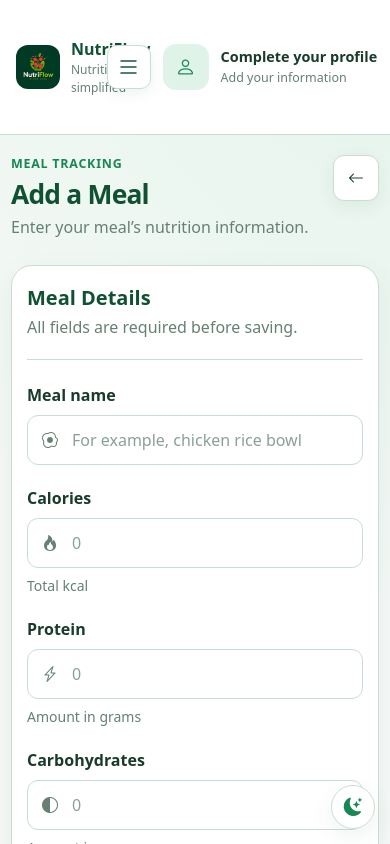
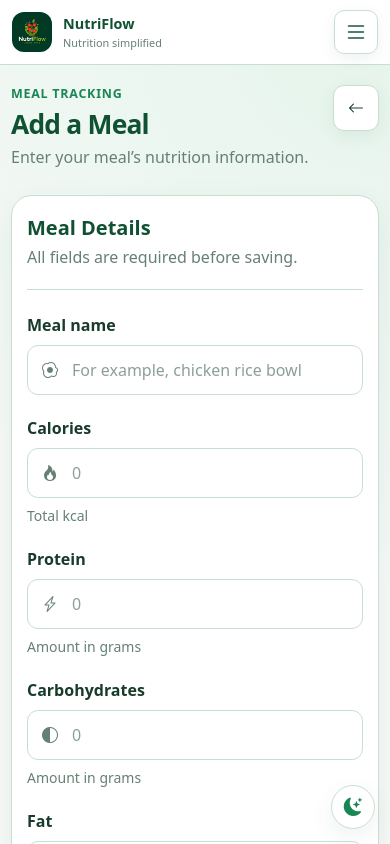
Before and after one commit to sengleapheng65-lab/NutriFlow-web-app, a React (Vite) app in the folder frontend/: page /add-meal in a window 390 px wide. Shown: the top 844 px of the page. Built offline with nearby package versions, Linux system fonts and the light colour scheme.

Commit message:
Profile features update for phone view

```diff
--- a/frontend/src/styles/AppSidebar.css
+++ b/frontend/src/styles/AppSidebar.css
@@ -11,6 +11,28 @@
     var(--page-background);
 }
 
+/* Area that displays the selected page */
+.app-layout-content {
+  width: 100%;
+  min-width: 0;
+}
+
+/* Keep every application page aligned */
+.dashboard-main,
+.add-meal-main,
+.history-main,
+.goals-main,
+.profile-main,
+.settings-main {
+  width: 100%;
+  max-width: 1450px;
+  min-width: 0;
+  min-height: 100vh;
+  margin: 0 auto;
+  padding: 35px 40px;
+  color: var(--text);
+}
+
 /* ================================
    APPLICATION SIDEBAR
    ================================ */
@@ -18,7 +40,7 @@
 .app-sidebar {
   position: sticky;
   top: 0;
-  width: 230px;
+  width: 240px;
   min-height: 100vh;
   height: 100vh;
   padding: 25px 17px 20px;
@@ -29,11 +51,14 @@
   background: var(--surface);
 }
 
-/* Application logo */
+/* ================================
+   APPLICATION LOGO
+   ================================ */
+
 .app-sidebar-brand {
   min-height: 70px;
-  margin-bottom: 20px;
-  padding: 0 9px 25px;
+  margin-bottom: 14px;
+  padding: 0 9px 20px;
   display: flex;
   align-items: center;
   gap: 11px;
@@ -51,21 +76,104 @@
 }
 
 .app-sidebar-brand div {
+  min-width: 0;
   display: flex;
   flex-direction: column;
 }
 
 .app-sidebar-brand strong {
+  overflow: hidden;
   color: var(--green-dark);
   font-size: 1rem;
+  text-overflow: ellipsis;
+  white-space: nowrap;
 }
 
 .app-sidebar-brand small {
+  overflow: hidden;
   color: var(--muted);
   font-size: 0.75rem;
+  text-overflow: ellipsis;
+  white-space: nowrap;
 }
 
-/* Menu heading */
+/* ================================
+   SIDEBAR PROFILE
+   ================================ */
+
+.app-sidebar-profile {
+  margin: 0 0 20px;
+  padding: 11px;
+  display: flex;
+  align-items: center;
+  gap: 12px;
+  border: 1px solid var(--border);
+  border-radius: 14px;
+  background: var(--page-background);
+  color: var(--text);
+  text-decoration: none;
+  transition:
+    border-color 0.2s ease,
+    background-color 0.2s ease,
+    transform 0.2s ease;
+}
+
+.app-sidebar-profile:hover {
+  border-color: var(--green);
+  background: var(--green-light);
+  color: var(--text);
+  transform: translateY(-1px);
+}
+
+/* Profile picture */
+.app-sidebar-avatar {
+  width: 46px;
+  height: 46px;
+  flex: 0 0 46px;
+  overflow: hidden;
+  display: grid;
+  place-items: center;
+  border-radius: 13px;
+  background: var(--green-light);
+  color: var(--green);
+  font-size: 1.25rem;
+}
+
+.app-sidebar-avatar img {
+  width: 100%;
+  height: 100%;
+  display: block;
+  object-fit: cover;
+}
+
+/* Profile name and weight */
+.app-sidebar-profile-info {
+  min-width: 0;
+  display: flex;
+  flex-direction: column;
+}
+
+.app-sidebar-profile-info strong {
+  overflow: hidden;
+  color: var(--text);
+  font-size: 0.9rem;
+  text-overflow: ellipsis;
+  white-space: nowrap;
+}
+
+.app-sidebar-profile-info small {
+  margin-top: 2px;
+  overflow: hidden;
+  color: var(--muted);
+  font-size: 0.78rem;
+  text-overflow: ellipsis;
+  white-space: nowrap;
+}
+
+/* ================================
+   MENU HEADING
+   ================================ */
+
 .app-sidebar-label,
 .app-drawer-label {
   margin: 0;
@@ -110,6 +218,7 @@
     transform 0.2s ease;
 }
 
+/* Hover and selected page */
 .app-sidebar-links a:hover,
 .app-sidebar-links button:hover,
 .app-sidebar-links .active,
@@ -133,9 +242,11 @@
   font-weight: 700;
 }
 
+/* Navigation icons */
 .app-sidebar-links i,
 .app-drawer-links i {
   width: 20px;
+  flex-shrink: 0;
   color: var(--green);
   font-size: 1.05rem;
 }
@@ -180,7 +291,7 @@
   transform: translateY(-1px);
 }
 
-/* Hide phone menu elements on desktop */
+/* Hide phone navigation on desktop */
 .app-menu-button,
 .app-menu-overlay,
 .app-mobile-drawer {
@@ -190,6 +301,14 @@
 /* ================================
    DARK MODE
    ================================ */
+
+:root[data-theme="dark"] .app-sidebar-profile {
+  background: var(--page-background);
+}
+
+:root[data-theme="dark"] .app-sidebar-profile:hover {
+  background: var(--green-light);
+}
 
 :root[data-theme="dark"] .app-sidebar-signout,
 :root[data-theme="dark"] .app-drawer-signout {
@@ -206,80 +325,6 @@
 }
 
 /* ================================
-   SIDEBAR PROFILE
-   ================================ */
-
-.app-sidebar-profile {
-  margin: 20px 0;
-  padding: 11px;
-  display: flex;
-  align-items: center;
-  gap: 12px;
-  border: 1px solid transparent;
-  border-radius: 14px;
-  color: var(--text);
-  text-decoration: none;
-  transition:
-    border-color 0.2s ease,
-    background-color 0.2s ease,
-    transform 0.2s ease;
-}
-
-.app-sidebar-profile:hover {
-  border-color: var(--border);
-  background: var(--green-light);
-  color: var(--text);
-  transform: translateY(-1px);
-}
-
-/* Profile picture */
-.app-sidebar-avatar {
-  width: 46px;
-  height: 46px;
-  flex: 0 0 46px;
-  overflow: hidden;
-  display: grid;
-  place-items: center;
-  border-radius: 13px;
-  background: var(--green-light);
-  color: var(--green);
-  font-size: 1.25rem;
-}
-
-.app-sidebar-avatar img {
-  width: 100%;
-  height: 100%;
-  display: block;
-  object-fit: cover;
-}
-
-/* Profile name and weight */
-.app-sidebar-profile-info {
-  min-width: 0;
-  display: flex;
-  flex-direction: column;
-}
-
-.app-sidebar-profile-info strong {
-  overflow: hidden;
-  color: var(--text);
-  font-size: 0.9rem;
-  text-overflow: ellipsis;
-  white-space: nowrap;
-}
-
-.app-sidebar-profile-info small {
-  margin-top: 2px;
-  color: var(--muted);
-  font-size: 0.78rem;
-}
-
-/* Profile card inside the phone drawer */
-.app-drawer-profile {
-  margin: 17px 0;
-}
-
-/* ================================
    TABLET
    ================================ */
 
@@ -288,6 +333,17 @@
     grid-template-columns: 82px minmax(0, 1fr);
   }
 
+  /* Keep all application pages aligned */
+  .dashboard-main,
+  .add-meal-main,
+  .history-main,
+  .goals-main,
+  .profile-main,
+  .settings-main {
+    padding: 30px 24px;
+  }
+
+  /* Collapsed sidebar */
   .app-sidebar {
     width: 82px;
     padding: 22px 12px;
@@ -295,13 +351,27 @@
 
   .app-sidebar-brand {
     min-height: auto;
-    margin: 0;
-    padding: 0 7px 28px;
-    border: 0;
+    margin: 0 0 16px;
+    padding: 0 7px 18px;
+    justify-content: center;
+    border-bottom: 1px solid var(--border);
   }
 
   .app-sidebar-brand div,
   .app-sidebar-label {
+    display: none;
+  }
+
+  /* Show only the profile photo */
+  .app-sidebar-profile {
+    margin-bottom: 18px;
+    padding: 6px;
+    justify-content: center;
+    border-color: transparent;
+    background: transparent;
+  }
+
+  .app-sidebar-profile-info {
     display: none;
   }
 
@@ -333,6 +403,22 @@
     display: block;
   }
 
+  .app-layout-content {
+    width: 100%;
+    min-width: 0;
+  }
+
+  /* Keep every phone page aligned */
+  .dashboard-main,
+  .add-meal-main,
+  .history-main,
+  .goals-main,
+  .profile-main,
+  .settings-main {
+    width: 100%;
+    padding: 23px 15px 30px;
+  }
+
   /* Phone header */
   .app-sidebar {
     position: relative;
@@ -352,6 +438,7 @@
     min-height: auto;
     margin: 0;
     padding: 0;
+    justify-content: flex-start;
     border: 0;
   }
 
@@ -359,11 +446,19 @@
     display: flex;
   }
 
-  /* Phone drawer replaces desktop links */
+  /* Hide desktop navigation from phone header */
   .app-sidebar-links,
   .app-sidebar-label,
-  .app-sidebar-signout {
+  .app-sidebar-signout,
+  /* Hide the profile card from the phone header */
+  .app-sidebar .app-sidebar-profile {
     display: none;
+  }
+
+  /* Keep the profile card visible inside the mobile drawer */
+  .app-mobile-drawer .app-sidebar-profile {
+    margin: 17px 0;
+    display: flex;
   }
 
   /* Hamburger button */
@@ -388,7 +483,6 @@
       transform 0.2s ease;
   }
 
-  /* Hamburger hover */
   .app-menu-button:hover {
     border-color: var(--green);
     background: var(--green-light);
@@ -397,14 +491,12 @@
     transform: translateY(-2px);
   }
 
-  /* Hamburger keyboard focus */
   .app-menu-button:focus-visible {
     border-color: var(--green);
     outline: 3px solid rgba(25, 135, 84, 0.2);
     outline-offset: 2px;
   }
 
-  /* Hamburger click or phone tap */
   .app-menu-button:active {
     box-shadow: none;
     transform: translateY(0) scale(0.96);
@@ -457,7 +549,7 @@
     visibility: visible;
   }
 
-  /* Drawer header */
+  /* Drawer heading */
   .app-drawer-header {
     padding-bottom: 20px;
     display: flex;
@@ -495,7 +587,7 @@
     font-size: 0.75rem;
   }
 
-  /* Close button */
+  /* Drawer close button */
   .app-drawer-header button {
     width: 40px;
     height: 40px;
@@ -523,9 +615,15 @@
     transform: scale(0.94);
   }
 
+  /* Profile card inside the phone drawer */
+  .app-mobile-drawer .app-drawer-profile {
+    margin: 17px 0;
+    display: flex;
+  }
+
   /* Drawer menu */
   .app-drawer-label {
-    margin-top: 22px;
+    margin-top: 4px;
   }
 
   .app-drawer-links {
@@ -548,6 +646,38 @@
 }
 
 /* ================================
+   VERY SMALL PHONES
+   ================================ */
+
+@media (max-width: 400px) {
+  .dashboard-main,
+  .add-meal-main,
+  .history-main,
+  .goals-main,
+  .profile-main,
+  .settings-main {
+    padding: 20px 11px 28px;
+  }
+
+  .app-sidebar {
+    padding: 10px 12px;
+  }
+
+  .app-sidebar-brand img {
+    width: 40px;
+    height: 40px;
+  }
+
+  .app-sidebar-brand strong {
+    font-size: 0.9rem;
+  }
+
+  .app-sidebar-brand small {
+    font-size: 0.68rem;
+  }
+}
+
+/* ================================
    REDUCED MOTION
    ================================ */
 
```
